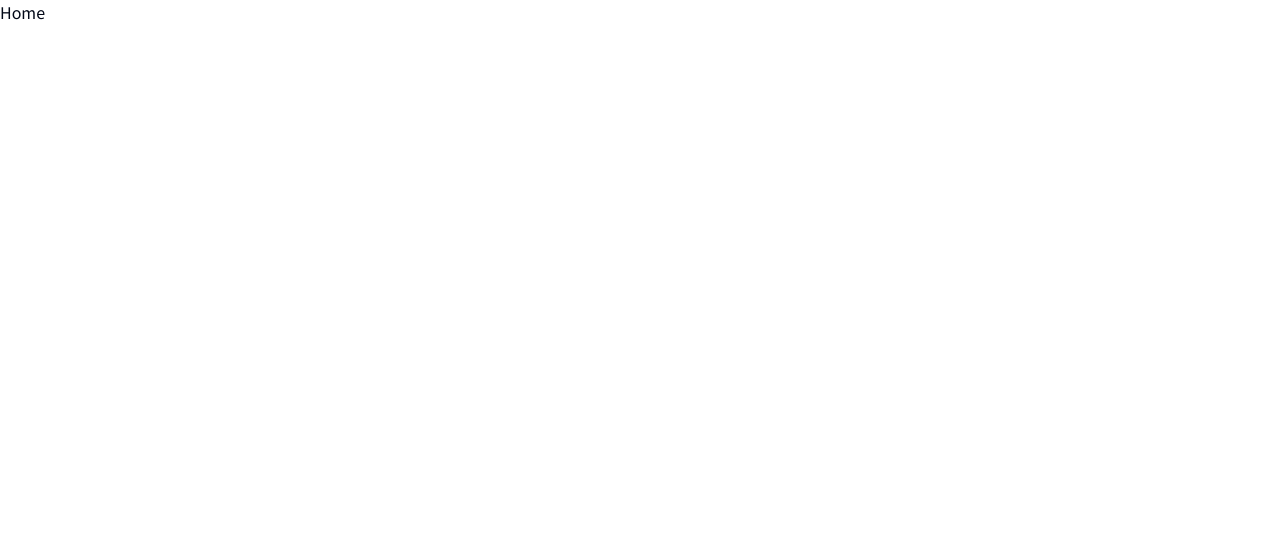
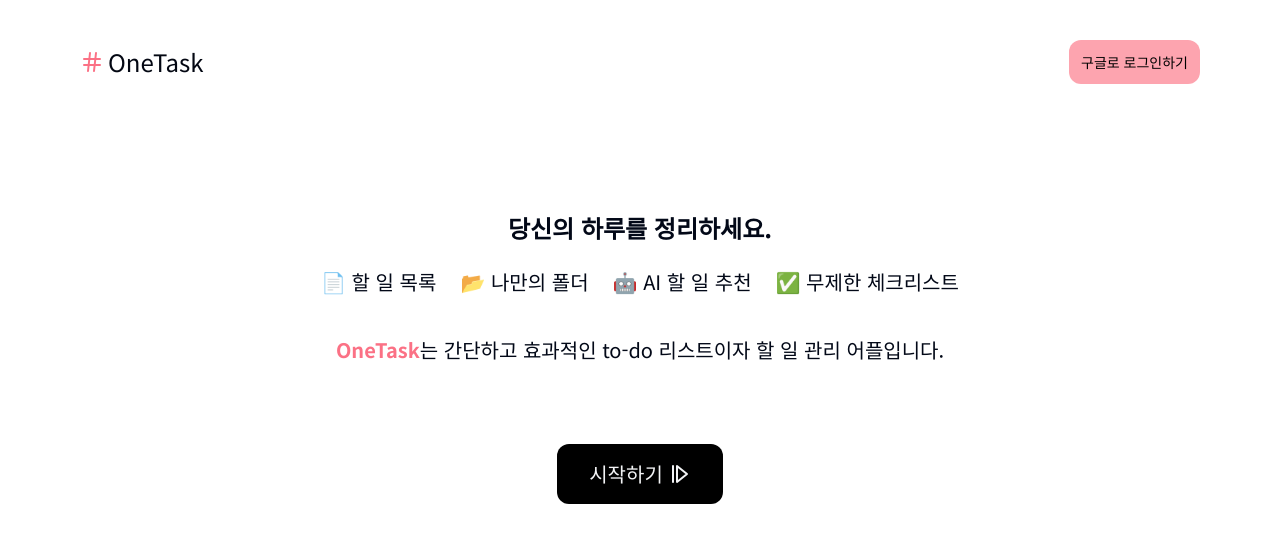
Before and after one commit to so-zero/ai-todo, a Next.js app: page / in a window 1280 px wide. Shown: the top 542 px of the page. Built offline with nearby package versions, Linux system fonts and the light colour scheme.

Commit message:
✨ home page

```diff
--- a/app/page.tsx
+++ b/app/page.tsx
@@ -1,3 +1,91 @@
+"use client";
+import { useFormStatus } from "react-dom";
+import { signInAction } from "@/lib/actions/auth";
+
+import clsx from "clsx";
+import { Hash, Loader, StepForward } from "lucide-react";
+
 export default function Home() {
-  return <div>Home</div>;
+  return (
+    <main className="bg-white h-full min-h-screen">
+      <div className="container mx-auto py-10 px-10 lg:px-20">
+        <div className="flex items-center justify-center flex-col gap-3 md:flex-row md:justify-between">
+          <div className="flex items-center gap-1">
+            <Hash className="w-6 h-6 text-rose-400" />
+            <h1 className="text-xl md:text-2xl font-medium text-gray-950">
+              OneTask
+            </h1>
+          </div>
+          <form action={signInAction}>
+            <GoogleSignInButton />
+          </form>
+        </div>
+        <div className="mt-16 md:mt-32 flex flex-col items-center">
+          <h1 className="font-bold text-lg lg:text-2xl ">
+            당신의 하루를 정리하세요.
+          </h1>
+          <div className="pt-6 pb-10 flex flex-col md:flex-row gap-2 md:gap-6 items-start md:items-center text-base lg:text-xl">
+            <span>📄 할 일 목록</span>
+            <span>📂 나만의 폴더</span>
+            <span>🤖 AI 할 일 추천</span>
+            <span>✅ 무제한 체크리스트</span>
+          </div>
+          <p className="text-lg lg:text-xl px-6">
+            <span className="font-semibold text-rose-400">OneTask</span>는
+            간단하고 효과적인 to-do 리스트이자 할 일 관리 어플입니다.
+          </p>
+        </div>
+        <div className="mt-20 flex items-center justify-center">
+          <form action={signInAction}>
+            <GetStartedButton />
+          </form>
+        </div>
+      </div>
+    </main>
+  );
 }
+function GetStartedButton() {
+  const { pending } = useFormStatus();
+
+  return (
+    <button
+      disabled={pending}
+      type="submit"
+      className="px-8 py-4 mb-2 text-xl font-medium text-gray-100 rounded-xl group bg-black hover:bg-gray-800"
+    >
+      <span className="flex items-center gap-1">
+        {pending ? (
+          <span className=" px-16">
+            <Loader className="w-5 h-5" />
+          </span>
+        ) : (
+          <>
+            시작하기
+            <StepForward />
+          </>
+        )}
+      </span>
+    </button>
+  );
+}
+
+function GoogleSignInButton() {
+  const { pending } = useFormStatus();
+
+  return (
+    <button
+      disabled={pending}
+      className="p-3 text-sm font-medium rounded-xl text-black bg-rose-300 hover:bg-rose-200"
+    >
+      <span className="flex items-center gap-1">
+        {pending ? (
+          <span className="px-6">
+            <Loader className="w-5 h-5" />
+          </span>
+        ) : (
+          "구글로 로그인하기"
+        )}
+      </span>
+    </button>
+  );
+}
```
